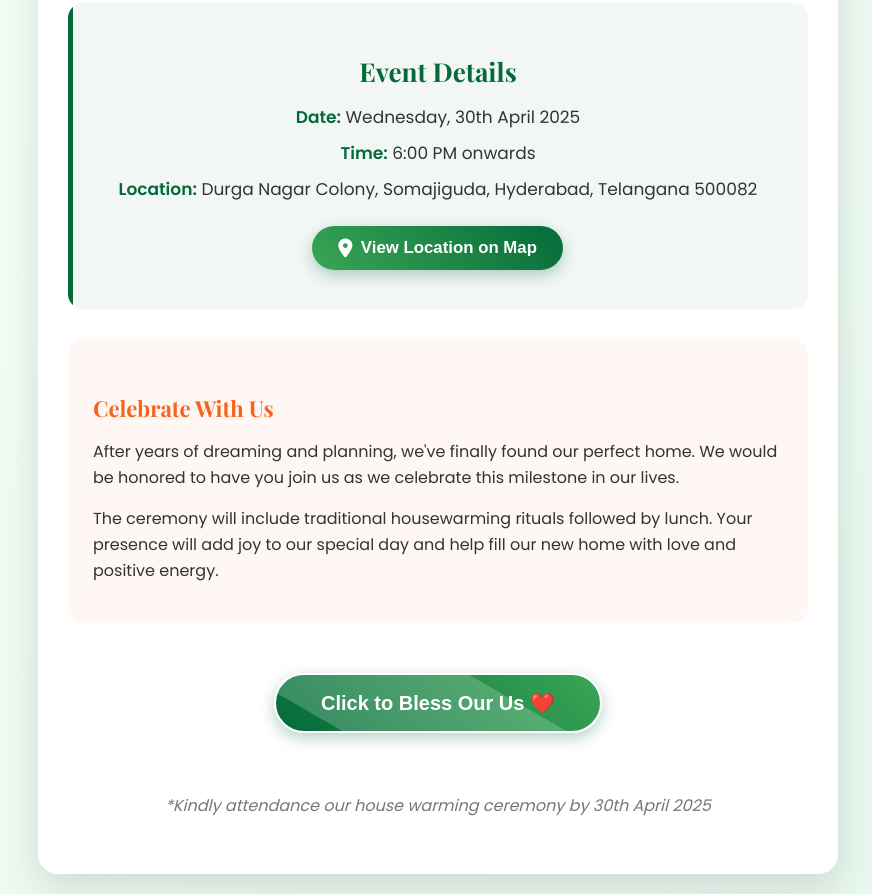
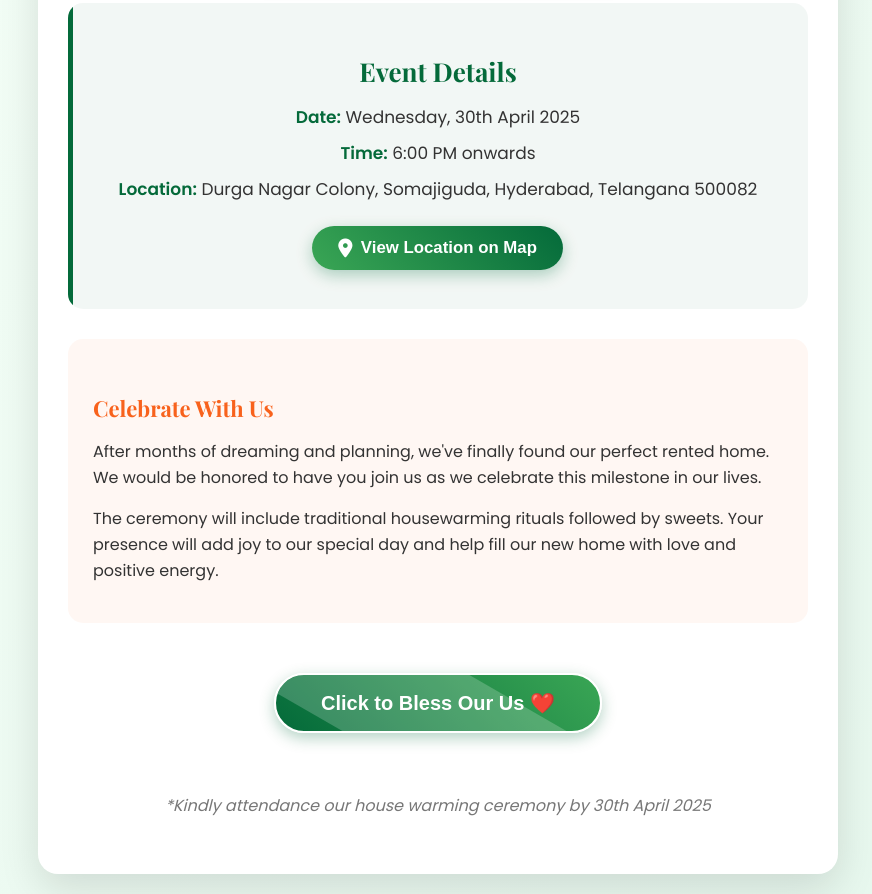
Before and after one commit to KalpanaSaran/my-vercel-project, a plain HTML site: page index.html in a window 1280 px wide. Shown: the part 553-1447 px from the top of the page, without its empty margins (202-1074 px from the left). Drawn offline with nearby package versions, Linux system fonts and the light colour scheme.

Commit message:
Update index.html

```diff
--- a/index.html
+++ b/index.html
@@ -334,8 +334,8 @@
 
       <div class="additional-content animate__animated animate__fadeIn animate__delay-2s">
         <h4>Celebrate With Us</h4>
-        <p>After years of dreaming and planning, we've finally found our perfect home. We would be honored to have you join us as we celebrate this milestone in our lives.</p>
-        <p>The ceremony will include traditional housewarming rituals followed by lunch. Your presence will add joy to our special day and help fill our new home with love and positive energy.</p>
+        <p>After months of dreaming and planning, we've finally found our perfect rented home. We would be honored to have you join us as we celebrate this milestone in our lives.</p>
+        <p>The ceremony will include traditional housewarming rituals followed by sweets. Your presence will add joy to our special day and help fill our new home with love and positive energy.</p>
       </div>
 
       <button class="welcome-button animate__animated animate__pulse animate__infinite" id="welcomeBtn">
```
